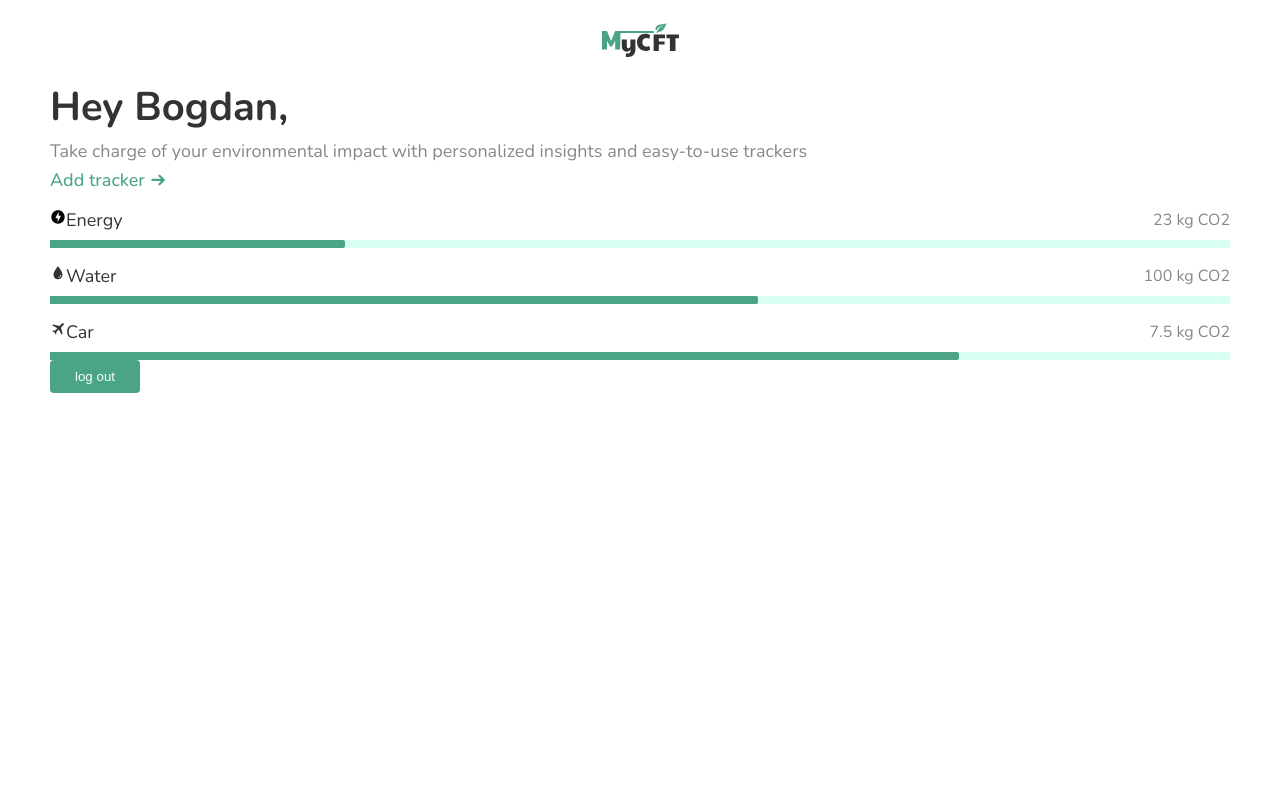
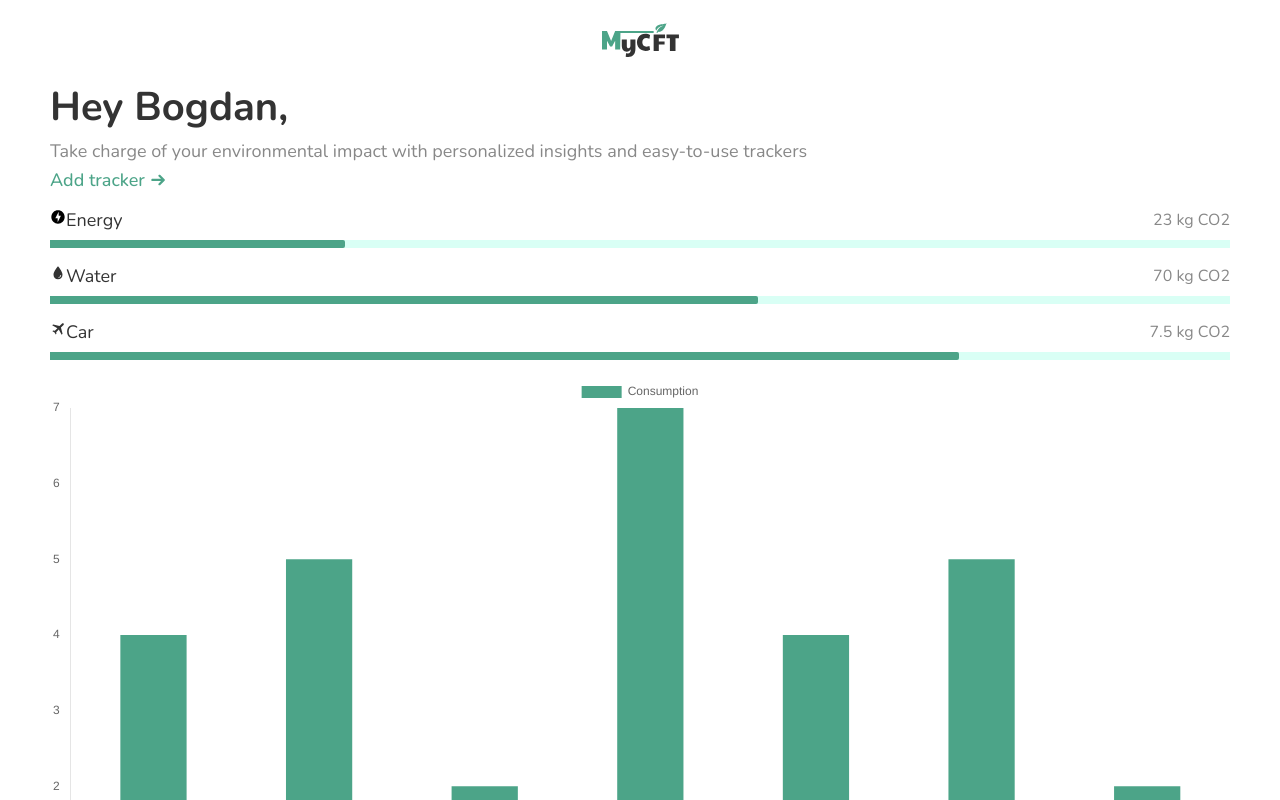
Before and after one commit to bogdangosa/MyCFT-frontend, a React (Vite) app: page / in a window 1280 px wide. Shown: the top 800 px of the page. Built offline with nearby package versions, Linux system fonts and the light colour scheme; no server answers; sample sign-in values are in the browser's storage.

Commit message:
post user

```diff
--- a/src/Pages/Authentification/Login.jsx
+++ b/src/Pages/Authentification/Login.jsx
@@ -5,11 +5,12 @@ import './Authentification.css';
 import SimpleButton from '../../components/Buttons/SimpleButton';
 import { signInWithEmailAndPassword } from 'firebase/auth';
 import { auth } from '../../Firebase';
+import axios from 'axios';
 
 const Login = () => {
     const [email, setEmail] = useState('');
     const [password, setPassword] = useState('');
-    const [errorText, setErrorText] = useState('');
+    const [ErrorText, setErrorText] = useState('');
     const navigate = useNavigate();
 
 
@@ -43,10 +44,12 @@ const Login = () => {
           break;
         default:
           console.log(error.message);
+          setErrorText(error.message);
           break;
       }
     })
   }
+
 
 
 
@@ -56,6 +59,7 @@ const Login = () => {
                 <SimpleInput type='email' label='Email:' value={email} setValue={handleEmailChange} />
                 <SimpleInput type='password' label='Password:' value={password} setValue={handlePasswordChange} />
                 <SimpleButton type="submit" className="login-btn">Login</SimpleButton>
+                <p className='error-text'>{ErrorText}</p>
                 <p className='c-text1'>You don't have an accout? <span className='c-primary' onClick={()=>navigate("/SignUp")}>SignUp</span></p>
             </form>
         </div>
--- a/src/Pages/Authentification/SignUp.jsx
+++ b/src/Pages/Authentification/SignUp.jsx
@@ -4,11 +4,13 @@ import { useNavigate } from 'react-router-dom';
 import SimpleButton from '../../components/Buttons/SimpleButton';
 import { createUserWithEmailAndPassword } from 'firebase/auth';
 import { auth } from '../../Firebase';
+import axios from 'axios';
 
 const SignUp = () => {
     const [name, setName] = useState('');
     const [email, setEmail] = useState('');
     const [password, setPassword] = useState('');
+    const [ErrorText,setErrorText] = useState('')
     const navigate = useNavigate();
 
     const handleNameChange = (e) => {
@@ -27,6 +29,8 @@ const SignUp = () => {
         e.preventDefault();
         createUserWithEmailAndPassword(auth,email,password).then(async(userCredentials)=>{
             console.log(userCredentials);
+
+            loginToServer(userCredentials);
             navigate("/");
             // close();
           }).catch((error)=>{
@@ -52,6 +56,15 @@ const SignUp = () => {
             });
         }
 
+        const loginToServer = async (userCredentials) => {
+            const response = await axios.post(`${import.meta.env.VITE_SERVER_ADRESS}/users/${userCredentials.user.uid}`,{
+                email: email,
+                name: name,
+            }).catch((error)=>{
+                console.log(error);
+            })
+        }
+
     return (
         <div className='login-container container flex-center'>
             <form className='login-form flex-center' onSubmit={signUpUser}>
@@ -59,6 +72,7 @@ const SignUp = () => {
                 <SimpleInput type='email' label='Email:' value={email} setValue={handleEmailChange} />
                 <SimpleInput type='password' label='Password:' value={password} setValue={handlePasswordChange} />
                 <SimpleButton type="submit" className="login-btn">Sign Up</SimpleButton>
+                <p className='error-text'>{ErrorText}</p>
                 <p className='c-text1'>You already have an accout? <span className='c-primary' onClick={()=>navigate("/Login")}>Log in</span></p>
             </form>
         </div>
--- a/src/Pages/Home.css
+++ b/src/Pages/Home.css
@@ -31,3 +31,8 @@
     gap: 1rem;
     margin-top: 1rem;
 }
+
+.bar-chart-container{
+    width: 100%;
+    margin-top: 1rem;
+}
--- a/src/Pages/Home.jsx
+++ b/src/Pages/Home.jsx
@@ -7,23 +7,49 @@ import SimpleButton from '../components/Buttons/SimpleButton';
 import { auth } from '../Firebase';
 import { signOut } from 'firebase/auth';
 import { useNavigate } from 'react-router-dom';
-import { useUserContext } from '../contexts/UserContext';
+import { useMyUserUpdate, useUserContext } from '../contexts/UserContext';
+import { consumption_data } from '../data/consumption_data';
+import BarChart from '../components/Charts/BarChart';
 
 const Home = () => {
   const [AddTrackerPopUpState,setAddTrackerPopUpState] = useState(false)
   const [AddConsumptionOf,setAddConsumptionOf] = useState() // ["water","energy"]
   const navigate = useNavigate();
+  const updateUser = useMyUserUpdate();
   const user = {
     name: 'Bogdan',
     email: 'bogdan.gosa@gmail.com',
     car_consumption: 7.5,
-    water_consumption: 100,
+    water_consumption: 70,
     energy_consumption: 23,
   }
+  const [ConsumptionChart,setConsumtionChart] = useState({
+    labels: consumption_data?.map((day_consumption)=>day_consumption.day),
+    datasets:[{
+        label:"Consumption",
+        data: consumption_data.map((day_consumption)=>day_consumption.value),
+        backgroundColor: ["#4CA488"],
+        barPercentage:0.5,
+        hoverBackgroundColor:["#333"]
+    }],
+  });
+  const [DoughnutChartData,setDoughnutChartData] = useState({
+    labels: ["Water","Energy","Car"],
+    datasets:[{
+        label:"Total Consumption",
+        data: [user.water_consumption,user.energy_consumption,user.car_consumption],
+        backgroundColor: ["#4CA488",,"#4CA488","#4CA488"],
+        barPercentage:0.5,
+        hoverBackgroundColor:["#333","#333","#333"]
+    }],
+  });
   const user2 = useUserContext();
 
   const logOut = ()=>{
-    signOut(auth).then(()=>navigate("/Login"))
+    signOut(auth).then(()=>{
+      updateUser("no user")
+      navigate("/Login")
+    })
   }
 
   return (
@@ -36,13 +62,23 @@ const Home = () => {
             <svg width="10" height="10" viewBox="0 0 10 10" fill="none" xmlns="http://www.w3.org/2000/svg"> <g clip-path="url(#clip0_18_85)"> <path d="M8.63204 5.44164C8.74908 5.32445 8.81482 5.1656 8.81482 4.99997C8.81482 4.83435 8.74908 4.67549 8.63204 4.55831L6.27537 2.20039C6.15812 2.08314 5.9991 2.01727 5.83329 2.01727C5.66747 2.01727 5.50845 2.08314 5.3912 2.20039C5.27395 2.31764 5.20809 2.47666 5.20809 2.64247C5.20809 2.80829 5.27395 2.96731 5.3912 3.08456L6.6812 4.37497H1.87495C1.70919 4.37497 1.55022 4.44082 1.43301 4.55803C1.3158 4.67524 1.24995 4.83421 1.24995 4.99997C1.24995 5.16573 1.3158 5.3247 1.43301 5.44192C1.55022 5.55913 1.70919 5.62497 1.87495 5.62497H6.6812L5.3912 6.91497C5.33315 6.97303 5.2871 7.04195 5.25568 7.1178C5.22426 7.19366 5.20809 7.27495 5.20809 7.35706C5.20809 7.43916 5.22426 7.52046 5.25568 7.59631C5.2871 7.67216 5.33315 7.74109 5.3912 7.79914C5.44926 7.8572 5.51818 7.90325 5.59403 7.93467C5.66988 7.96609 5.75118 7.98226 5.83329 7.98226C5.91539 7.98226 5.99669 7.96609 6.07254 7.93467C6.14839 7.90325 6.21731 7.8572 6.27537 7.79914L8.63204 5.44164Z" fill="#4CA488"/> </g> <defs> <clipPath id="clip0_18_85"> <rect width="10" height="10" fill="white" transform="matrix(0 1 -1 0 10 0)"/> </clipPath> </defs> </svg>
           </div>
         </section>
+
+        {/*<DoughnutChartData data={DoughnutChartData}/>*/}
       <section className="stats-section flex-start">
         <StatElement label="Energy" percentage={25} icon={<img src='./energy-icon.svg'/>} unit={user.energy_consumption +" kg CO2"}/>
         <StatElement label="Water" percentage={60} icon={<img src='./water-icon.svg'/>} unit={user.water_consumption +" kg CO2"}/>
         <StatElement label="Car" percentage={77} icon={<img src='./travel-icon.svg'/>} unit={user.car_consumption +" kg CO2"}/>
       </section>
 
-      <SimpleButton onClick={()=>logOut()}>log out</SimpleButton>
+        <div className="period-container">
+
+        </div>
+
+        <div className="bar-chart-container">
+
+          <BarChart data={ConsumptionChart}/>
+        </div>
+      <SimpleButton style={{marginTop:"1rem"}} onClick={()=>logOut()}>log out</SimpleButton>
 
       {AddConsumptionOf!=undefined && <AddConsumptionPopUp tracker={AddConsumptionOf} close={()=>setAddConsumptionOf(undefined)}/>}
       {AddTrackerPopUpState && <AddTrackerPopUp openPopUp={(type)=>{setAddConsumptionOf(type);setAddTrackerPopUpState(false)}} close={()=>setAddTrackerPopUpState(false)}/>}
--- a/src/components/Buttons/SimpleButton.jsx
+++ b/src/components/Buttons/SimpleButton.jsx
@@ -2,9 +2,9 @@
 import React from 'react';
 import './SimpleButton.css';
 
-const SimpleButton = ({ children, onClick ,className}) => {
+const SimpleButton = ({ children, onClick ,className , style}) => {
   return (
-    <button className={'simple-button '+className} onClick={onClick}>
+    <button className={'simple-button '+className} onClick={onClick} style={style}>
       {children}
     </button>
   );
--- /dev/null
+++ b/src/components/Charts/BarChart.jsx
@@ -0,0 +1,34 @@
+import { Bar } from "react-chartjs-2";
+//import { Chart as ChartJS } from "chart.js";
+import Chart from 'chart.js/auto';
+
+const BarChart = ({data})=>{
+
+    return <Bar data={data} options={{
+        legend: {
+            display: false
+        },
+        tooltips: {
+            callbacks: {
+               label: function(tooltipItem) {
+                      return tooltipItem.yLabel;
+               }
+            }
+        },
+        scales: {
+            x:  {
+              grid: {
+                display: false
+              }
+            },
+            y: {
+              beginAtZero: true,
+              grid: {
+                display: false
+              }
+            }
+        }
+    }}></Bar>
+}
+
+export default BarChart;
--- /dev/null
+++ b/src/data/consumption_data.jsx
@@ -0,0 +1,31 @@
+export const consumption_data = [
+    {
+        day:"Monday",
+        value: 4
+    },
+    {
+        day:"Tuesday",
+        value: 5
+    },
+    {
+        day:"Wednesday",
+        value: 2
+    },
+    {
+        day:"Thursday",
+        value: 7
+    },
+    {
+        day:"Friday",
+        value: 4
+    },
+    {
+        day:"Saturday",
+        value: 5
+    },
+    {
+        day:"Sunday",
+        value: 2
+    },
+
+]
```
Also changed, not shown: src/components/Charts/DoughnutChart.jsx (added, +10 -0 lines).
